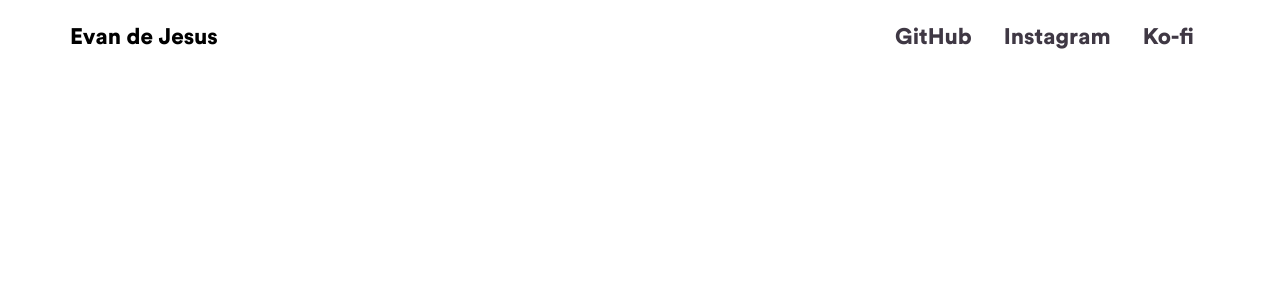
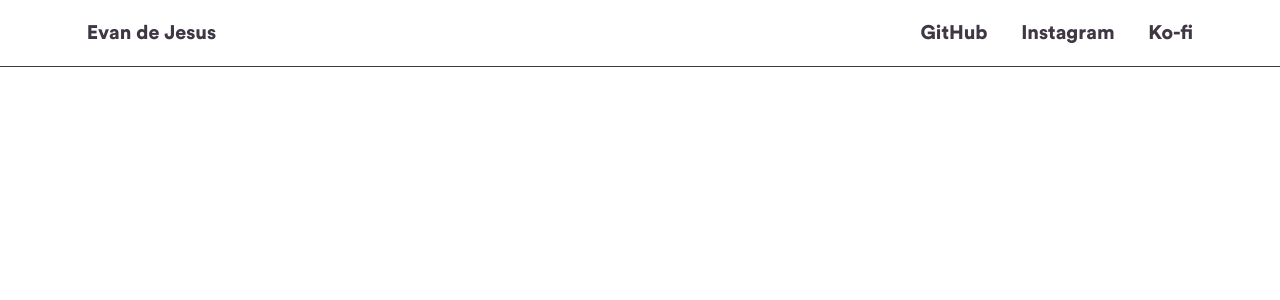
Before and after one commit to evandejesus/evandejes.us, a React (Create React App) app: page / in a window 1280 px wide. Shown: the top 300 px of the page. Built offline with nearby package versions, Linux system fonts and the light colour scheme.

Commit message:
add prettier, update header

```diff
--- a/package.json
+++ b/package.json
@@ -20,7 +20,8 @@
     "start": "react-scripts start",
     "build": "react-scripts build",
     "test": "react-scripts test",
-    "eject": "react-scripts eject"
+    "eject": "react-scripts eject",
+    "lint": "eslint --fix src"
   },
   "eslintConfig": {
     "extends": [
@@ -39,5 +40,8 @@
       "last 1 firefox version",
       "last 1 safari version"
     ]
+  },
+  "devDependencies": {
+    "prettier": "^2.2.1"
   }
 }
--- a/src/App.css
+++ b/src/App.css
@@ -11,6 +11,7 @@
   width: 100%;
   display: flex;
   justify-content: center;
+  border-bottom: 1px solid var(--black);
 }
 
 .App-navigation {
@@ -27,16 +28,26 @@
   flex: 1;
 }
 
+.App-links-wrapper {
+  flex: 2;
+}
+
 .App-links {
-  flex: 2;
   display: flex;
   justify-content: flex-end;
   list-style: none;
   margin-left: auto;
 }
 
-.App-links a {
-  padding: 1.5rem 1rem;
+.App-links a,
+.App-title > div {
+  padding: 1.5rem 1.2rem;
   text-decoration: none;
   color: var(--black);
 }
+
+@media screen and (max-width: 600px) {
+  .App-links-wrapper {
+    display: none;
+  }
+}
--- a/src/App.tsx
+++ b/src/App.tsx
@@ -7,8 +7,10 @@ function App() {
     <div className="App">
       <div className="App-navigation-wrapper">
         <div className="App-navigation">
-          <div className="App-title">Evan de Jesus</div>
-          <div style={{ display: "flex", flex: 1, alignItems: "flex-end" }}>
+          <div className="App-title">
+            <div>Evan de Jesus</div>
+          </div>
+          <div className="App-links-wrapper">
             <div className="App-links">
               <ExternalLink href="https://github.com/ejdejesu" text="GitHub" />
               <ExternalLink
--- a/src/index.css
+++ b/src/index.css
@@ -8,7 +8,7 @@ body {
 }
 
 html {
-  font-size: 16px;
+  font-size: 14px;
 }
 
 code {
--- a/src/reportWebVitals.ts
+++ b/src/reportWebVitals.ts
@@ -1,8 +1,8 @@
-import { ReportHandler } from 'web-vitals';
+import { ReportHandler } from "web-vitals";
 
 const reportWebVitals = (onPerfEntry?: ReportHandler) => {
   if (onPerfEntry && onPerfEntry instanceof Function) {
-    import('web-vitals').then(({ getCLS, getFID, getFCP, getLCP, getTTFB }) => {
+    import("web-vitals").then(({ getCLS, getFID, getFCP, getLCP, getTTFB }) => {
       getCLS(onPerfEntry);
       getFID(onPerfEntry);
       getFCP(onPerfEntry);
```
Also changed, not shown: src/index.tsx (+6 -6 lines), src/setupTests.ts (+1 -1 lines), 2 other files (tests, documents, lock files or other folders).
